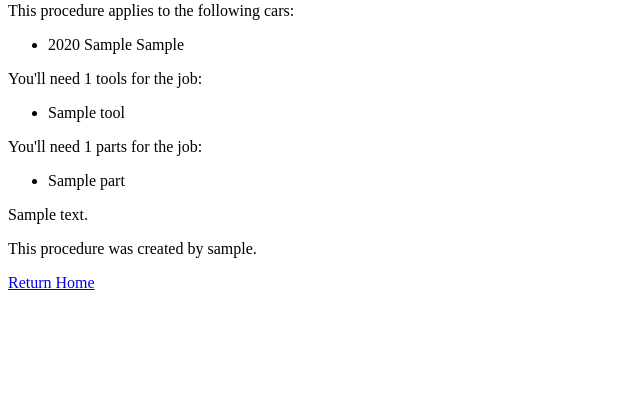
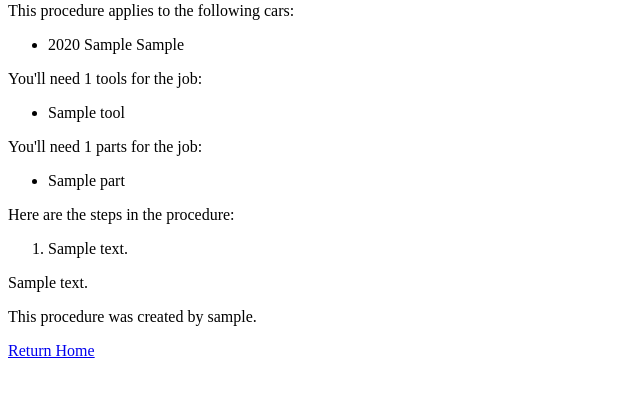
Before and after one commit to alexpsimone/shop-cat, a Flask app: page /procedure/1 in a window 1280 px wide. Shown: the part 216-613 px from the top of the page, without its empty margins (0-640 px from the left). Run offline with Flask 2, Linux system fonts and the light colour scheme; tables that the repository leaves empty hold one stand-in row (values such as "Sample post"); some libraries are stand-ins or nearby versions.

Commit message:
steps now display on procedure-specific templates

```diff
--- a/crud.py
+++ b/crud.py
@@ -187,6 +187,12 @@ def get_proc_car_by_proc_id(proc_id):
     return ProcedureCar.query.filter_by(proc_id = proc_id).all()
 
 
+def get_steps_by_proc_id(proc_id):
+    """Return all Step objects associated with a given proc_id."""
+
+    return Step.query.filter_by(proc_id = proc_id).all()
+
+
 def get_tools():
     """Return all tools."""
 
--- a/server.py
+++ b/server.py
@@ -83,14 +83,17 @@ def show_procedure_page(proc_id):
     proc_car_obj = crud.get_proc_car_by_proc_id(proc_id)
     proc_part_obj = crud.get_parts_by_proc_id(proc_id)
     proc_tool_obj = crud.get_tools_by_proc_id(proc_id)
+    steps = crud.get_steps_by_proc_id(proc_id)
     proc_num_tools = crud.num_tools_by_proc(proc_id)
     proc_num_parts = crud.num_parts_by_proc(proc_id)
+
 
     return render_template('procedure.html',
                             procedure = procedure,
                             proc_car_obj = proc_car_obj,
                             proc_part_obj = proc_part_obj,
                             proc_tool_obj = proc_tool_obj,
+                            steps = steps,
                             proc_num_tools = proc_num_tools,
                             proc_num_parts = proc_num_parts)
 
--- a/templates/procedure.html
+++ b/templates/procedure.html
@@ -37,6 +37,12 @@
         {% endfor %}
     </ul>
 
+    <p>Here are the steps in the procedure:</p>
+    <ol>
+        {% for step in steps %}
+        <li>{{ step.step_text }}</li>
+        {% endfor %}
+    </ol>
     <p>{{ procedure.description }}</p>
 
     <p>This procedure was created by {{ procedure.user.nickname }}.</p>
```
